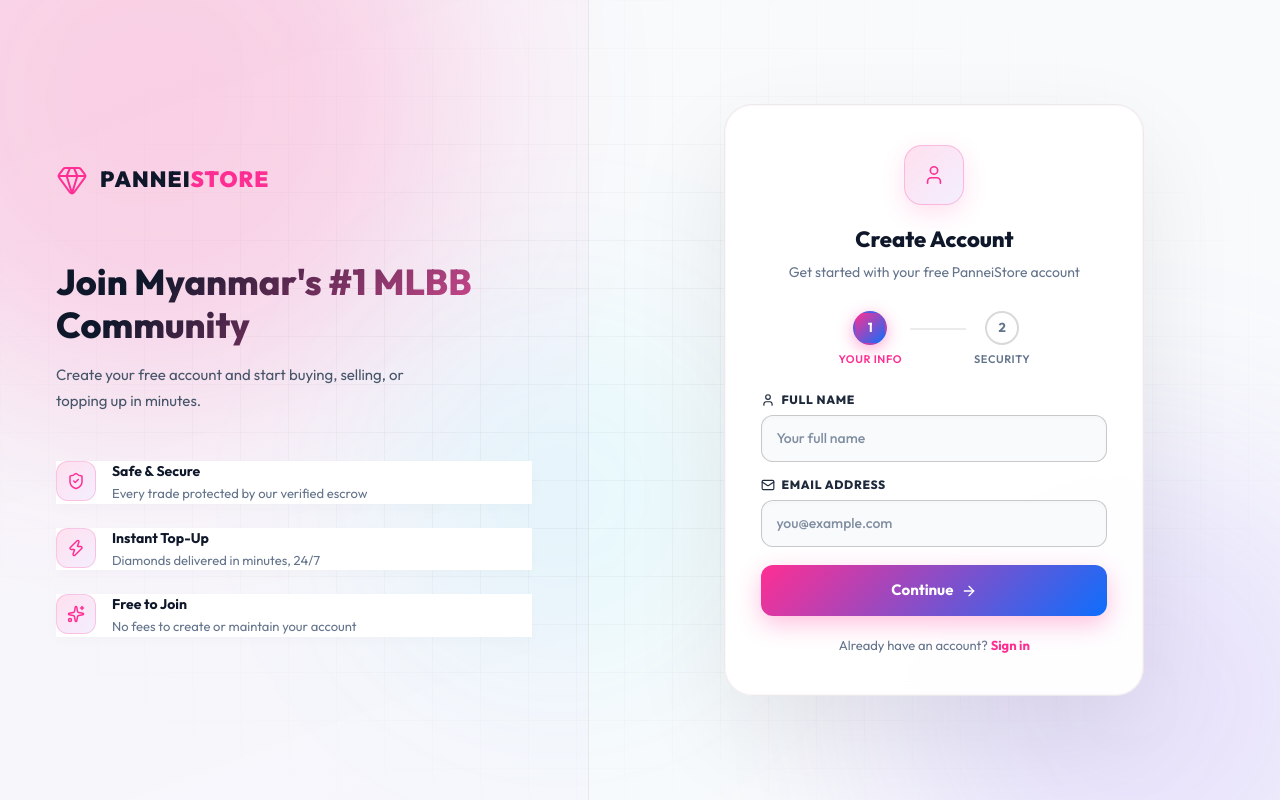
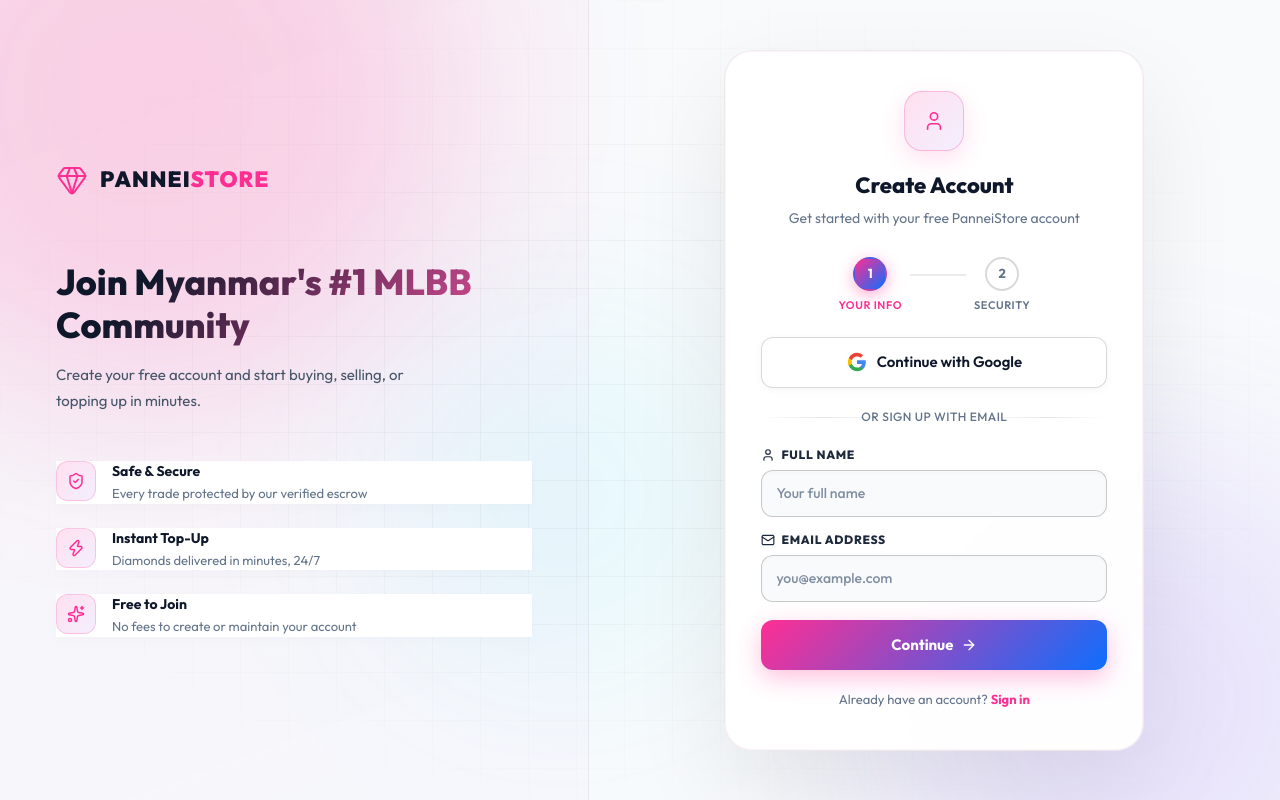
Before and after one commit to G1ASSS/PanneiStore, a Next.js app in the folder frontend/: page /auth/register in a window 1280 px wide. Built offline with nearby package versions, Linux system fonts and the light colour scheme.

Commit message:
feat: add Google login option to create account page

```diff
--- a/frontend/src/app/auth/register/page.tsx
+++ b/frontend/src/app/auth/register/page.tsx
@@ -3,6 +3,7 @@
 import { useState } from 'react';
 import Link from 'next/link';
 import { useRouter } from 'next/navigation';
+import { signIn } from 'next-auth/react';
 import { Mail, Lock, Eye, EyeOff, User, Phone, Loader2, AlertCircle, Gem, Sparkles, ShieldCheck, Zap, ArrowRight, ArrowLeft } from 'lucide-react';
 import { useLanguage } from '@/contexts/LanguageContext';
 
@@ -113,6 +114,23 @@
                 <span className="auth2-step-label">{t("Security", "လုံခြုံရေး")}</span>
               </div>
             </div>
+
+            {/* Google Button */}
+            <button
+              className="auth2-google-btn"
+              type="button"
+              onClick={() => signIn('google', { callbackUrl: '/' })}
+            >
+              <svg viewBox="0 0 24 24" width="20" height="20" aria-hidden="true">
+                <path d="M22.56 12.25c0-.78-.07-1.53-.2-2.25H12v4.26h5.92c-.26 1.37-1.04 2.53-2.21 3.31v2.77h3.57c2.08-1.92 3.28-4.74 3.28-8.09z" fill="#4285F4"/>
+                <path d="M12 23c2.97 0 5.46-.98 7.28-2.66l-3.57-2.77c-.98.66-2.23 1.06-3.71 1.06-2.86 0-5.29-1.93-6.16-4.53H2.18v2.84C3.99 20.53 7.7 23 12 23z" fill="#34A853"/>
+                <path d="M5.84 14.09c-.22-.66-.35-1.36-.35-2.09s.13-1.43.35-2.09V7.07H2.18C1.43 8.55 1 10.22 1 12s.43 3.45 1.18 4.93l2.85-2.22.81-.62z" fill="#FBBC05"/>
+                <path d="M12 5.38c1.62 0 3.06.56 4.21 1.64l3.15-3.15C17.45 2.09 14.97 1 12 1 7.7 1 3.99 3.47 2.18 7.07l3.66 2.84c.87-2.6 3.3-4.53 6.16-4.53z" fill="#EA4335"/>
+              </svg>
+              {t("Continue with Google", "Google ဖြင့် ဆက်လက်လုပ်ဆောင်မည်")}
+            </button>
+
+            <div className="auth2-divider"><span>{t("or sign up with email", "သို့မဟုတ် အီးမေးလ်ဖြင့် စာရင်းသွင်းမည်")}</span></div>
 
             {/* Form */}
             <form onSubmit={handleSubmit} className="auth2-form">
```
